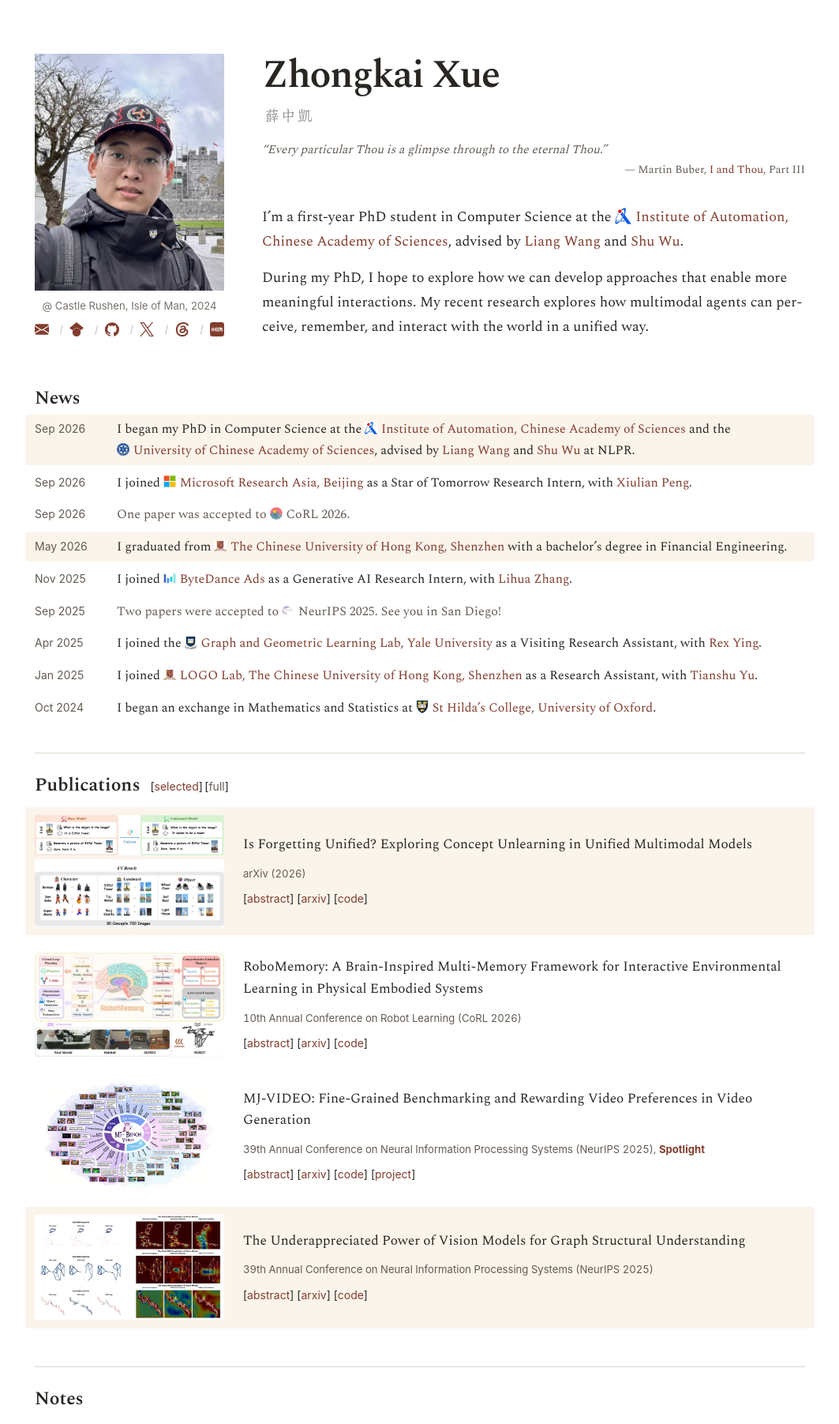
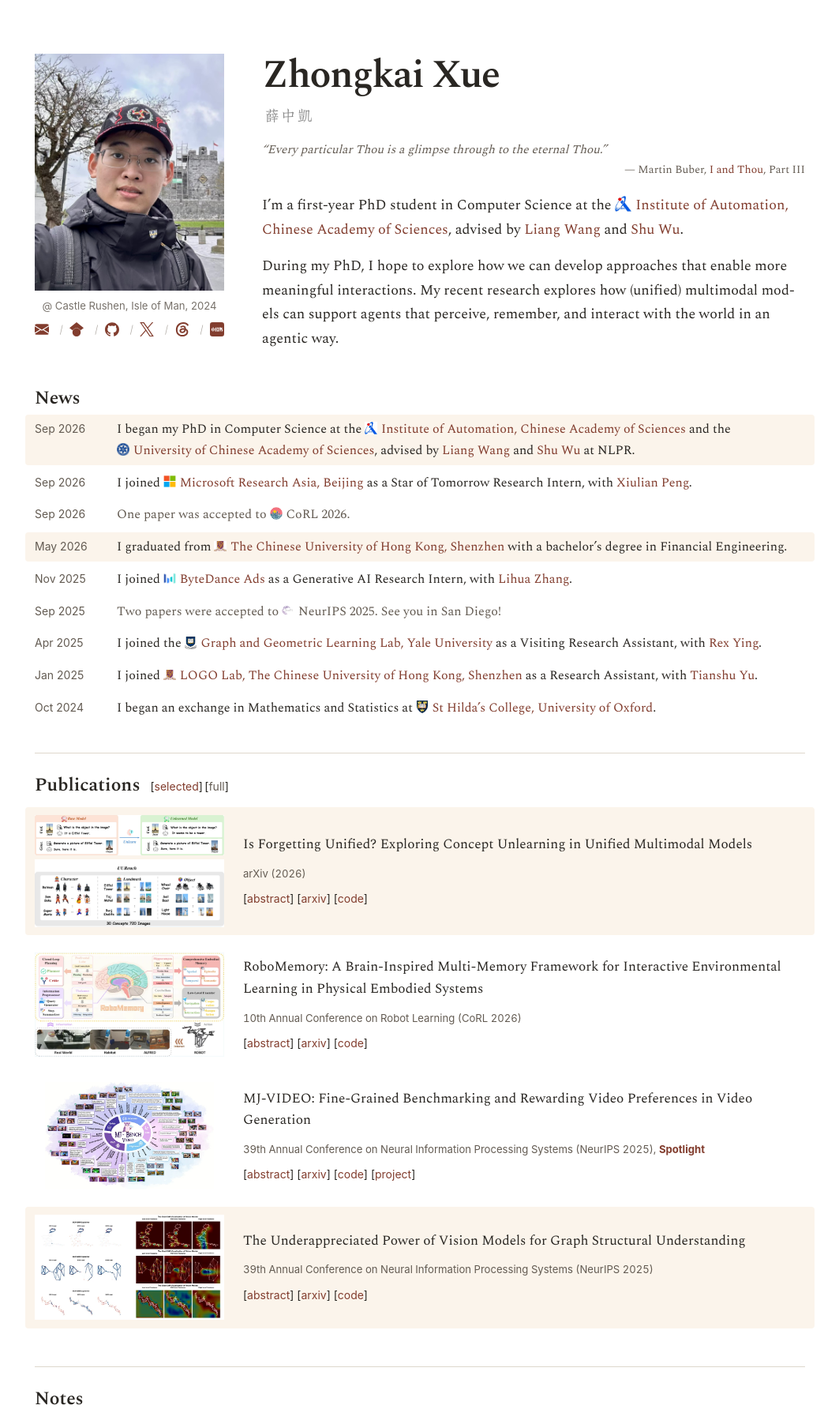
Before and after one commit to greatxue/greatxue.github.io, a Jekyll site: the page built from index.html, in a window 1280 px wide, cut to the strip 0-1803 px from the top of the page. Shown: the whole strip at 79% size, without its empty margins (108-1171 px from the left). Built offline with Jekyll 4.4.1, drawn with Linux system fonts in a browser that asks for light colours.

Commit message:
Update research description and Elsewhere text size

```diff
--- a/assets/site.css
+++ b/assets/site.css
@@ -592,7 +592,7 @@ summary {
 }
 
 .elsewhere h2 { margin-bottom: 0.55rem; }
-.elsewhere p { font-size: 0.95rem; }
+.elsewhere p { font-size: inherit; }
 
 /* Photography */
 .photography-gallery { margin-top: 0; }
--- a/index.html
+++ b/index.html
@@ -56,7 +56,7 @@
         <p class="intro-quote"><em>“Every particular Thou is a glimpse through to the eternal Thou.”</em><span class="quote-attribution">— Martin Buber, <a href="https://www.burmalibrary.org/docs21/Buber-c1923-I_And_Thou-ocr-tu.pdf#page=82"><cite>I and Thou</cite></a>, Part III</span></p>
         <div class="intro-copy">
             <p>I’m a first-year PhD student in Computer Science at the <a href="https://english.cas.cn/"><span class="institution-prefix"><img class="institution-logo" src="{{ '/assets/logos/casia.jpg' | relative_url }}" alt="" width="16" height="16" decoding="async">Institute</span> of Automation, Chinese Academy of Sciences</a>, advised by <a href="https://scholar.google.com/citations?user=8kzzUboAAAAJ&amp;hl=en">Liang Wang</a> and <a href="http://shuwu.name/">Shu Wu</a>.</p>
-            <p class="research-focus">During my PhD, I hope to explore how we can develop approaches that enable more meaningful interactions. My recent research explores how multimodal agents can perceive, remember, and interact with the world in a unified way.</p>
+            <p class="research-focus">During my PhD, I hope to explore how we can develop approaches that enable more meaningful interactions. My recent research explores how (unified) multimodal models can support agents that perceive, remember, and interact with the world in an agentic way.</p>
         </div>
     </header>
 
```
